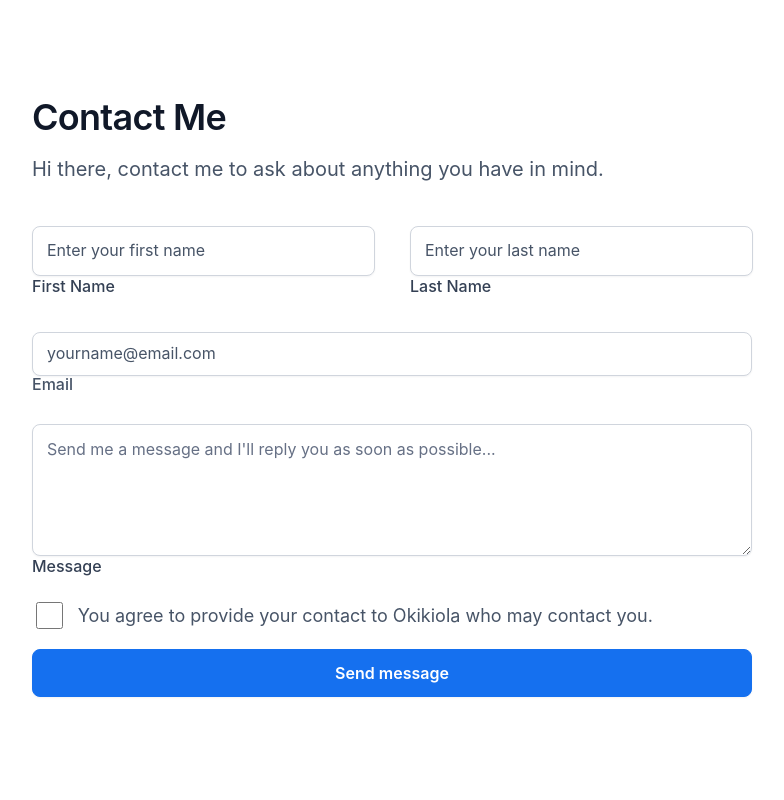
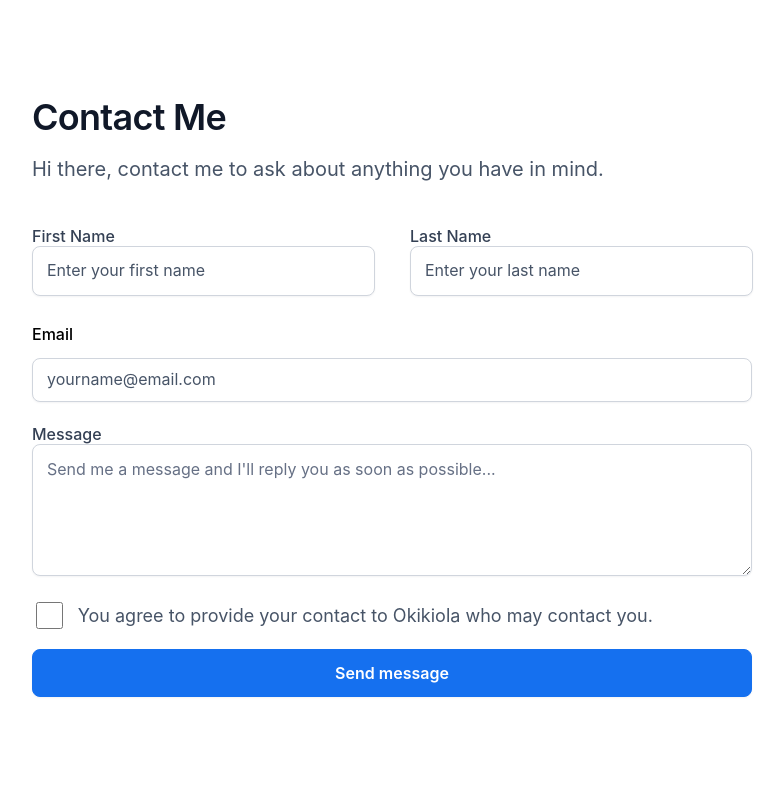
Before and after one commit to okikiola94/Hng1, a React (Create React App) app: page /contact in a window 1280 px wide. Shown: the top 800 px of the page, without its empty margins (248-1032 px from the left). Built offline with nearby package versions, Linux system fonts and the light colour scheme.

Commit message:
feat:update late styles

```diff
--- a/src/components/contact/contact.css
+++ b/src/components/contact/contact.css
@@ -304,7 +304,7 @@ height: 158px;
 
 }
 
-.message-container label{
+.message-container label {
     width: 61px;
 height: 20px;
 
@@ -369,7 +369,7 @@ color: #667085;
 
 }
 
-label{
+ .checkbox-container label{
     display: flex;
 flex-direction: row;
 align-items: flex-start;
```
